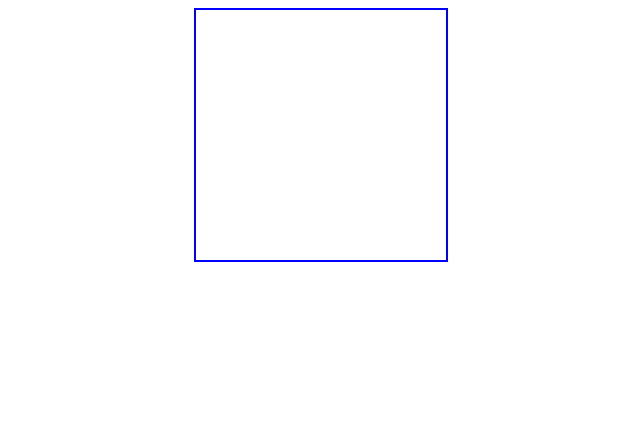
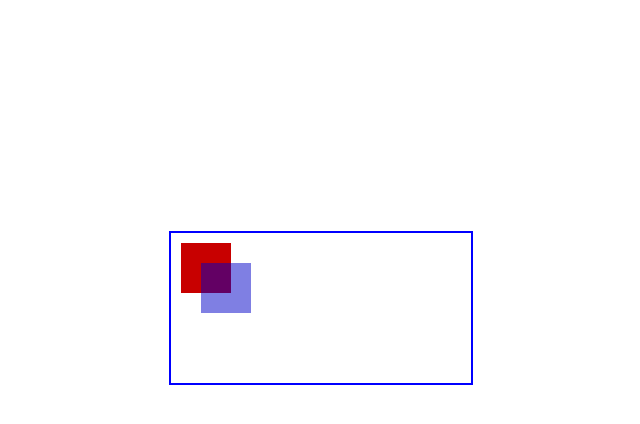
Before and after one commit to mmaustin/js-games, a website: page index.html in a window 1280 px wide. Shown: the whole page, without its empty margins (319-959 px from the left). Drawn offline with Linux system fonts and the light colour scheme.

Commit message:
added draw function to practice using fill style and fill rect

```diff
--- a/script.js
+++ b/script.js
@@ -1,3 +1,17 @@
-const canvas = document.getElementById('canvas1');
-const ctx = canvas.getContext('2d');
-console.log(ctx);
+//const canvas = document.getElementById('canvas1');
+//const ctx = canvas.getContext('2d');
+//console.log(ctx);
+
+function draw() {
+    const canvas = document.getElementById('canvas1');
+    if (canvas.getContext) {
+      const ctx = canvas.getContext('2d');
+
+      ctx.fillStyle = 'rgb(200, 0, 0)';
+      ctx.fillRect(10, 10, 50, 50);
+
+      ctx.fillStyle = 'rgba(0, 0, 200, 0.5)';
+      ctx.fillRect(30, 30, 50, 50);
+    }
+  }
+  draw();
--- a/style.css
+++ b/style.css
@@ -1,12 +1,17 @@
 body {
+    height: 600px;
     display: flex;
     justify-content: center;
     align-items: center;
-    flex-direction: row;
+    flex-direction: column;
 }
 
 #canvas1{
     border: 2px solid blue;
-    height: 250px;
-    width: 250px;
+    /*height: 250px;
+    width: 250px;*/
+    display: flex;
+    justify-content: center;
+    align-items: center;
+    flex-direction: column;
 }
```
